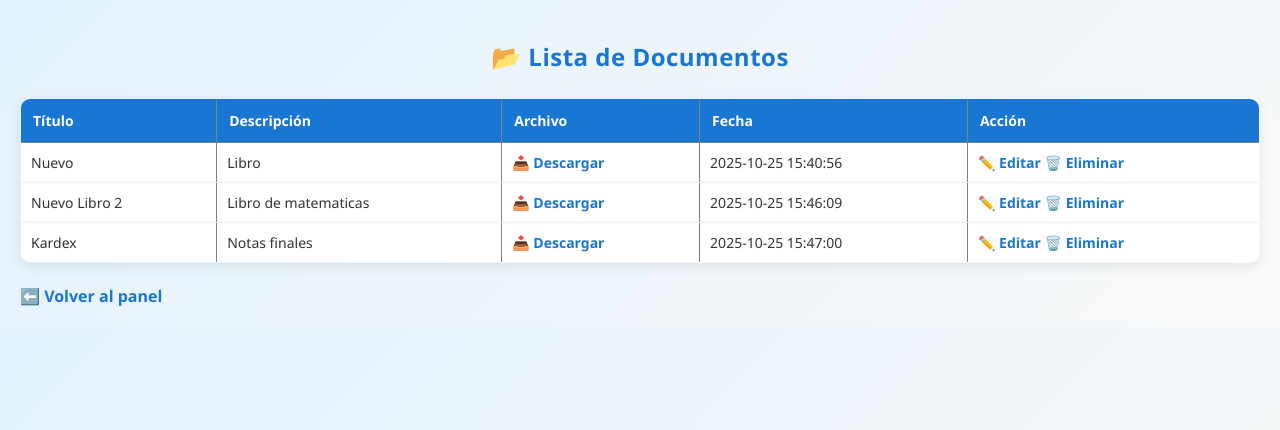
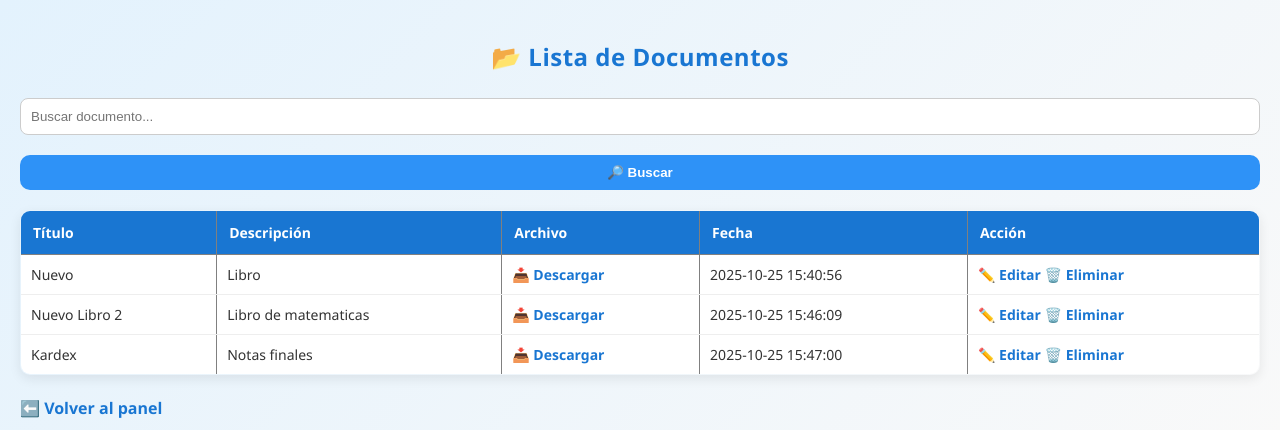
Before and after one commit to MauriRacre/ProyectoEscuela-Digitalizacion, a PHP site: page /views/documentos.php in a window 1280 px wide. Shown: the top 430 px of the page. Run offline with PHP 8.4, Linux system fonts and the light colour scheme; the visitor is signed in with stand-in values (Sample User, id 1); data comes from the database, SQL or seed files in the repository.

Commit message:
Buscador en documentos

```diff
--- a/views/documentos.php
+++ b/views/documentos.php
@@ -10,12 +10,24 @@ include __DIR__ . '/../config/conexion.php';
 $rol = $_SESSION['rol'];
 $id_usuario = $_SESSION['id_usuario'];
 
-// Si es admin, ve todos; si no, solo los suyos
-$sql = ($rol === 'admin')
-    ? "SELECT * FROM documentos"
-    : "SELECT * FROM documentos WHERE id_usuario = $id_usuario";
+$buscar = isset($_GET['buscar']) ? $conexion->real_escape_string($_GET['buscar']) : '';
+
+// Consulta base
+if ($rol === 'admin') {
+    $sql = "SELECT * FROM documentos";
+} else {
+    $sql = "SELECT * FROM documentos WHERE id_usuario = $id_usuario";
+}
+
+// Agregar filtro de búsqueda
+if (!empty($buscar)) {
+    $sql .= ($rol === 'admin')
+        ? " WHERE titulo LIKE '%$buscar%' OR descripcion LIKE '%$buscar%'"
+        : " AND (titulo LIKE '%$buscar%' OR descripcion LIKE '%$buscar%')";
+}
 
 $resultado = $conexion->query($sql);
+
 ?>
 <!DOCTYPE html>
 <html lang="es">
@@ -27,6 +39,12 @@ $resultado = $conexion->query($sql);
 <body>
 
     <h2>📂 Lista de Documentos</h2>
+    <form method="GET" style="text-align:center; margin-bottom:20px;">
+        <input type="text" name="buscar" placeholder="Buscar documento..."
+            value="<?= isset($_GET['buscar']) ? $_GET['buscar'] : '' ?>">
+        <button type="submit">🔎 Buscar</button>
+    </form>
+
 
     <table border="1" style="margin:auto; border-collapse: collapse;">
         <tr>
```
